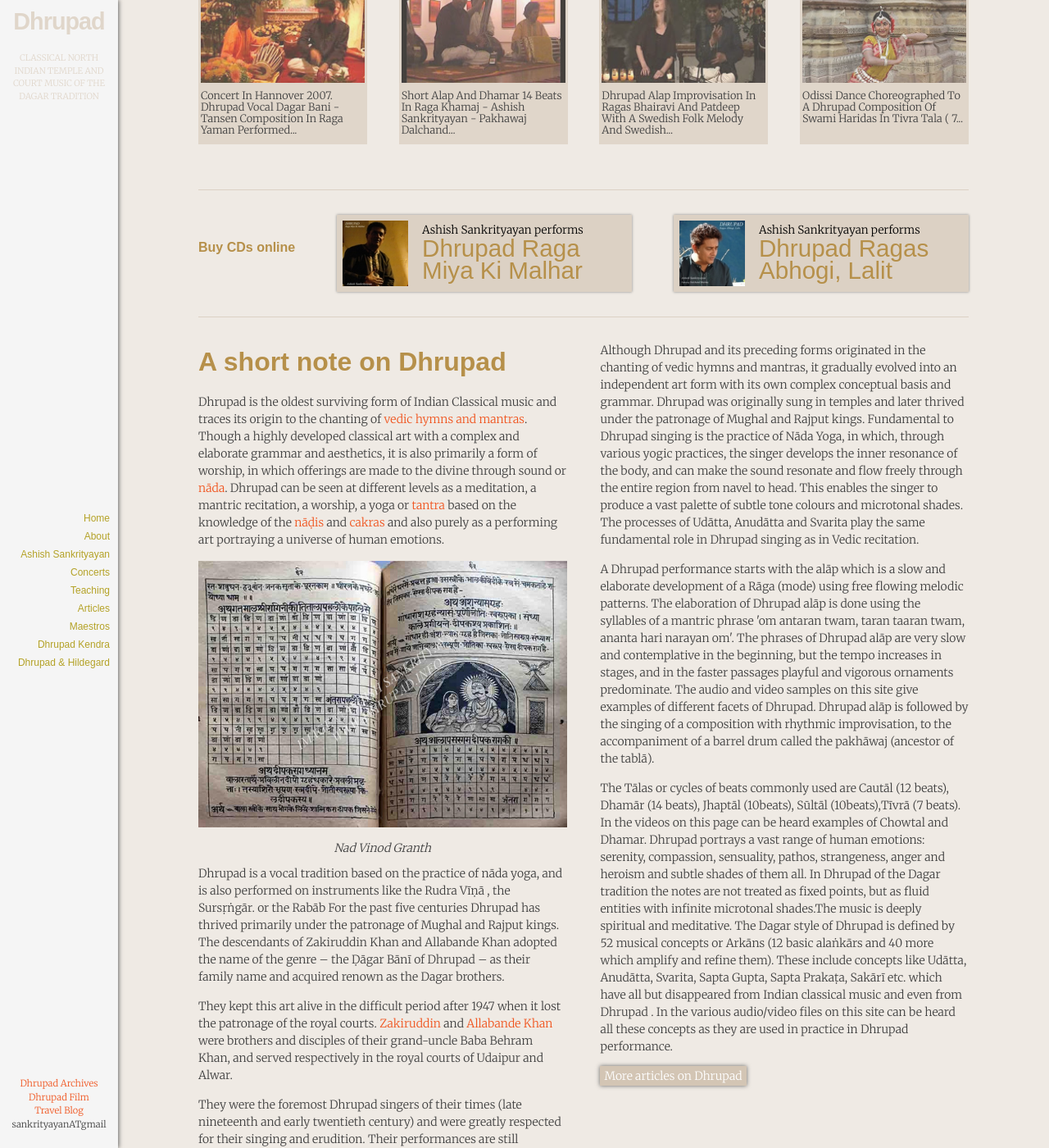
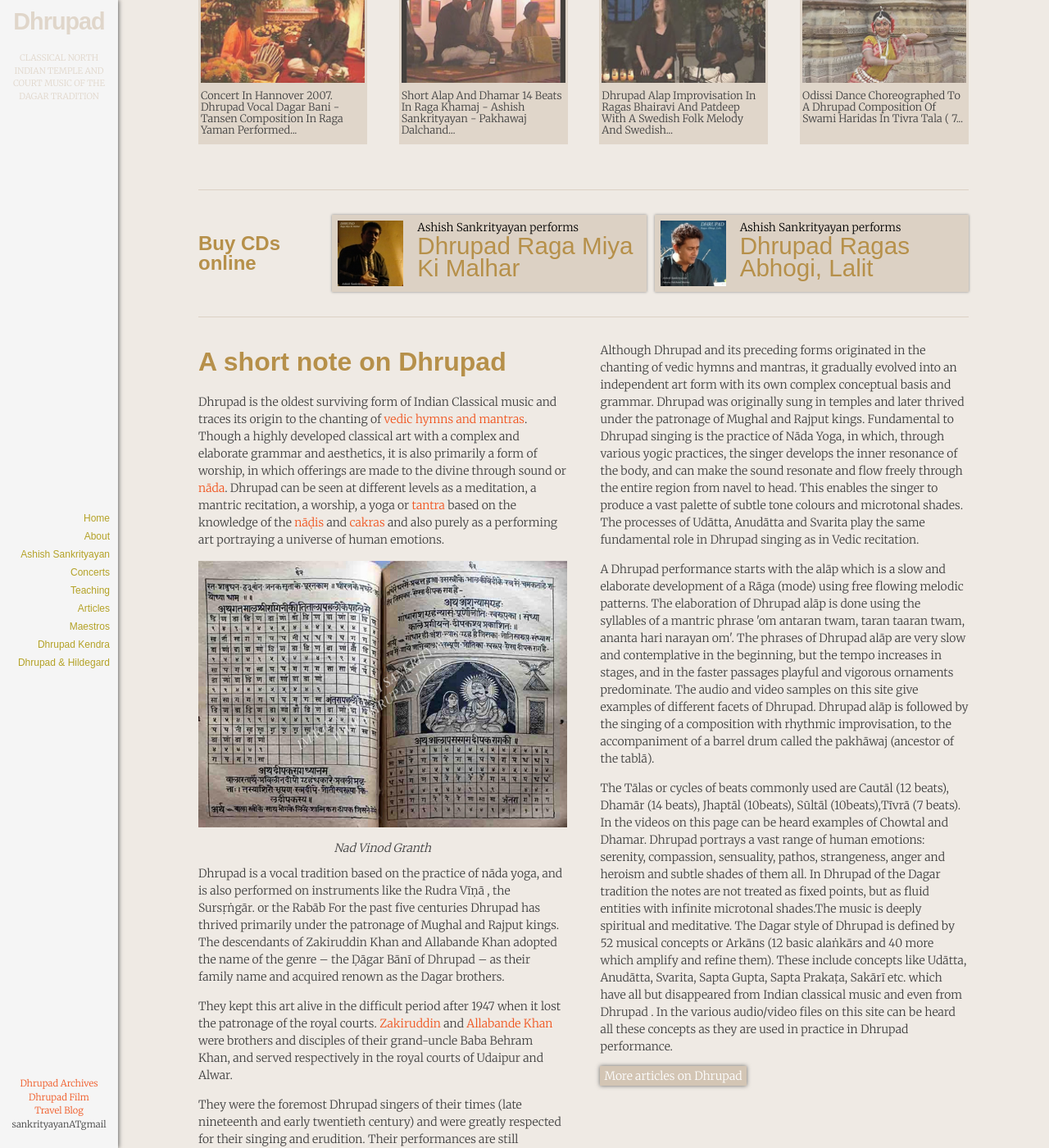
Before and after one commit to sama66/q3, a Jekyll site: the page built from index.html, in a window 1280 px wide and 1400 px high, scrolled down 1518 px. Shown: the whole window at 82% size. Built offline with Jekyll 4.4.1, drawn with Linux system fonts in a browser that asks for light colours; some web fonts are replaced.

Commit message:
cd box
responsive

```diff
--- a/_includes/homepage.html
+++ b/_includes/homepage.html
@@ -58,24 +58,21 @@
 <div class="section">
   <div class="wrapper">
     <div class="cd-box sub-section">
+      <div class="cd-label">
+        <h4>Buy CDs online</h4>
+      </div>
 
-        <h4>Buy CDs online</h4>
-
-      <a href="http://www.cdbaby.com/cd/ashish1" target="_blank">
-          <div class="cd">
+      <a href="http://www.cdbaby.com/cd/ashish1" target="_blank" class="cd">
             <img class="cd-img" src="{{ site.baseurl }}/asset/img/ashish-cd-1-small.jpg">
               <div class="cd-text">
-                <p>Ashish Sankrityayan performs</p><h4>Dhrupad Raga Miya Ki Malhar</h4>
+                <p>Ashish Sankrityayan performs</p><h2>Dhrupad Raga Miya Ki Malhar</h2>
               </div>
-          </div>
       </a>
-      <a href="http://www.cdbaby.com/cd/ashish2" target="_blank">
-          <div class="cd">
+      <a href="http://www.cdbaby.com/cd/ashish2" target="_blank" class="cd">
             <img class="cd-img" src="{{ site.baseurl }}/asset/img/ashish-cd-2-small.jpg">
               <div class="cd-text">
-                <p>Ashish Sankrityayan performs</p><h4>Dhrupad Ragas Abhogi, Lalit</h4>
+                <p>Ashish Sankrityayan performs</p><h2>Dhrupad Ragas Abhogi, Lalit</h2>
               </div>
-          </div>
       </a>
     </div>
   </div>
--- a/_sass/_frontpage.scss
+++ b/_sass/_frontpage.scss
@@ -99,44 +99,10 @@
 }
 
 // CD BOX
-
   .cd-box {
+    width: 100%;
     display: flex;
-  justify-content: space-between;
     align-items: center;
-
-  .cd {
-    display: flex;
-    justify-content: space-between;
-    align-items: center;
-    max-width: 360px;
-    box-shadow: 0 0 3px #888;
-
-    h4, p {
-      margin: 0;
-      line-height: 0.9;
-    }
-
-    .cd-img {
-      width: 80px;
-      height: 80px;
-      padding: 7px;
-    }
-
-    .cd-text {
-      margin: 0;
-      margin-left: 10px;
-
-      h4 {
-        font-size: 1.85em;
-        font-weight: 100;
-      }
-      p {
-        font-size: .85em;
-        margin-bottom: 3px;
-      }
-    }
-  }
 
       a {
         background: darken($background-color, 10%);
@@ -155,9 +121,47 @@
           }
         }
       }
+
+  }
+  .cd-label {
+    flex: 2;
+
+    h4 {
+      line-height: 1;
+      padding: 0;
+      margin: 0;
+      font-size: 1.5em;
+    }
+  }
+  .cd {
+    flex: 5;
+    margin-left: 10px;
+    display: flex;
+    justify-content: space-between;
+    box-shadow: 0 0 3px #888;
+
+     h2, p {
+       margin: 0;
+       line-height: 0.9;
        }
 
-
+  .cd-img {
+    width: 80px;
+    height: 80px;
+    padding: 7px;
+  }
+  .cd-text {
+    padding: 10px 10px 0;
+    h2 {
+      font-size: 1.85em;
+      font-weight: 100;
+    }
+    p {
+      font-size: .85em;
+      margin-bottom: 3px;
+    }
+  }
+}
 
 .text-column {
   -webkit-box-flex:11;
--- a/_sass/_responsive.scss
+++ b/_sass/_responsive.scss
@@ -18,6 +18,14 @@
         -ms-flex: auto;
             flex: auto;
   }
+  .cd-box {
+    flex-direction: column;
+    max-width: 400px;
+  }
+  .cd {
+    margin-top: 10px;
+  }
+
 }
 
 @media screen and (max-width: $on-palm) {
@@ -41,7 +49,7 @@
         }
   }
   .title-wrap {
-    margin: 8px 0;
+    margin: 0;
 
     h1 {
       margin: 0;
@@ -63,7 +71,7 @@
 
 
   .page-content {
-    padding-top: 68px;
+    padding-top: 53px;
     padding-left: 0;
   }
 
```
Lines whose indentation alone changed are shown as unchanged.
